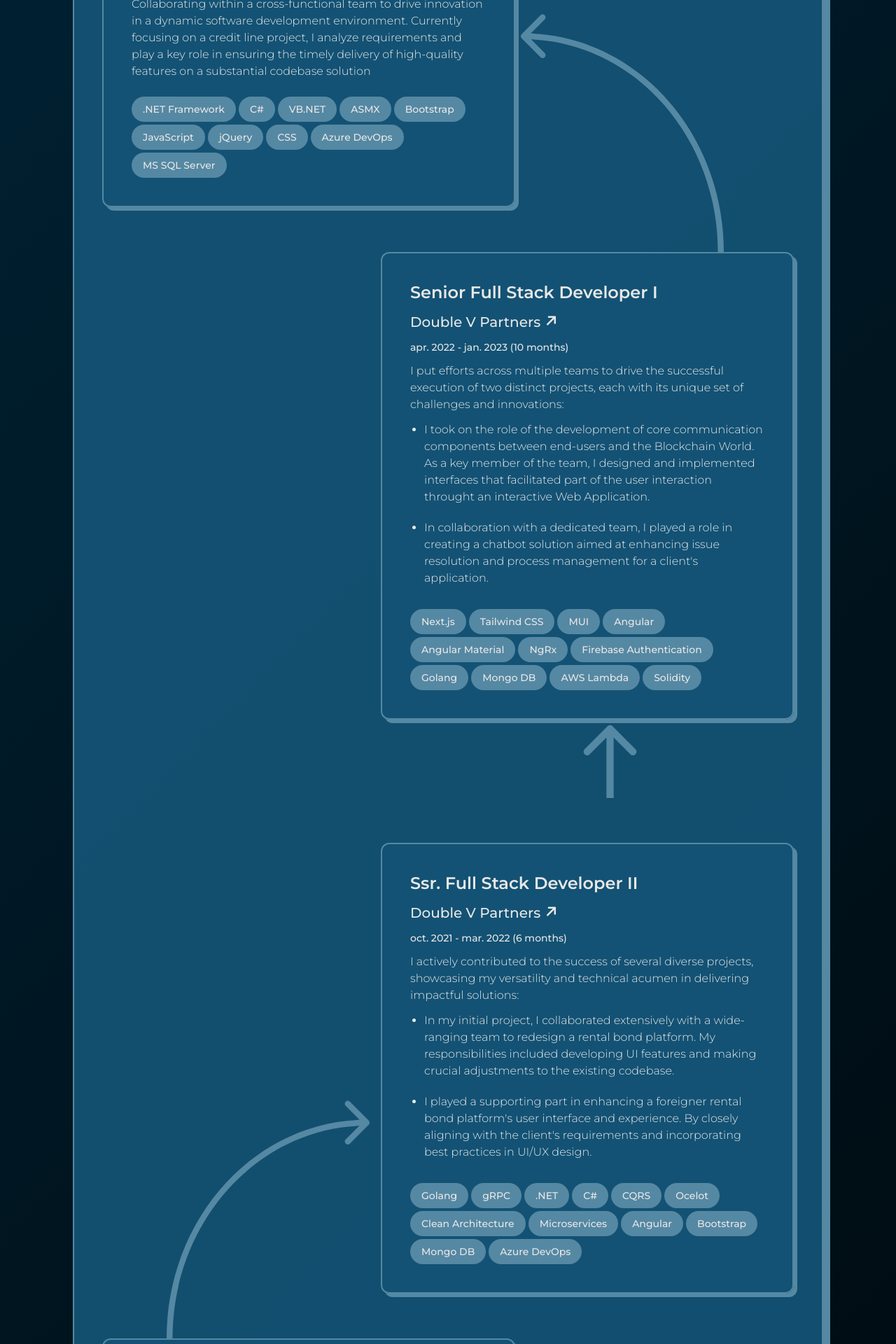
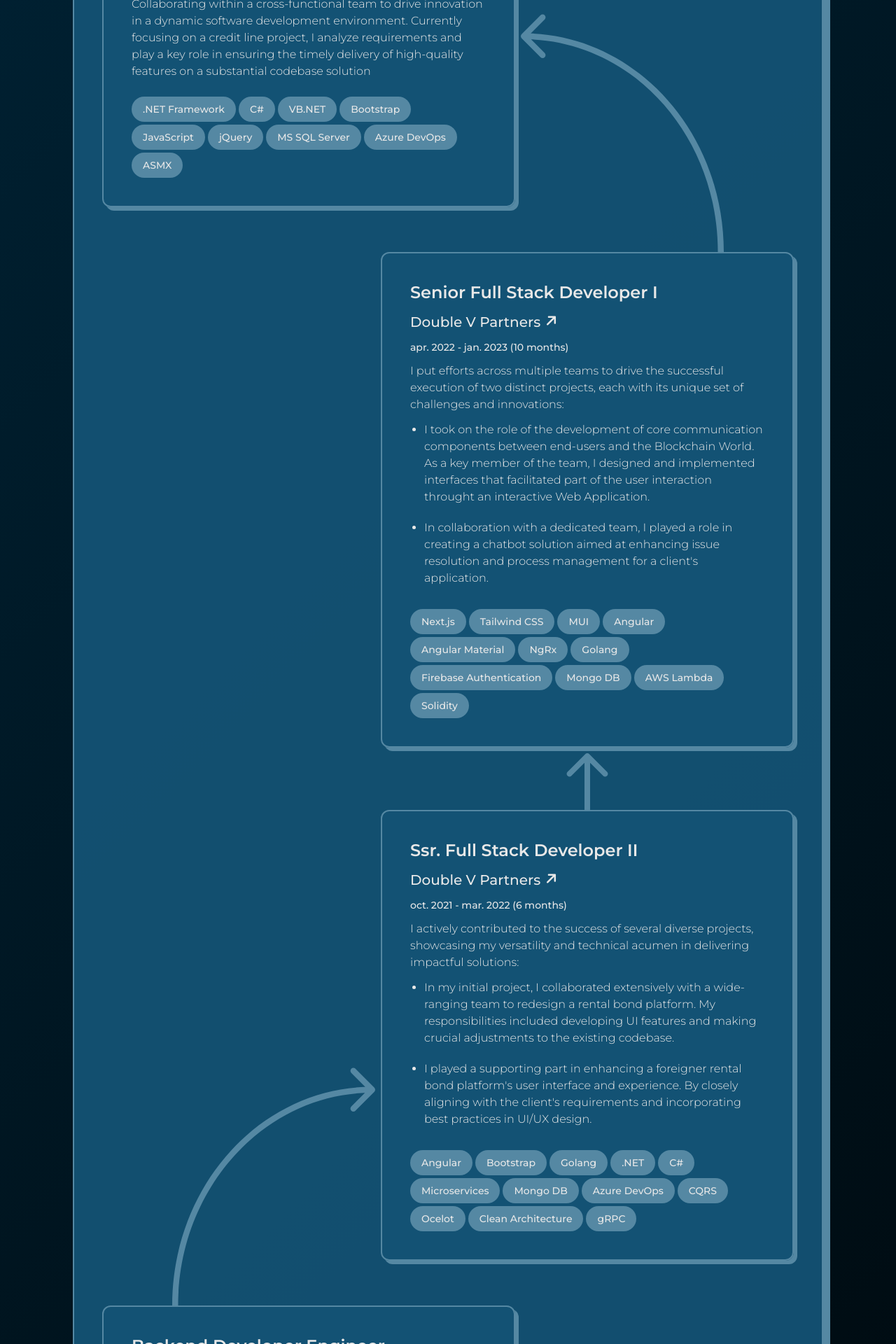
Before and after one commit to pr0mming/bluish-portfolio, a Next.js app: page / in a window 1280 px wide. Shown: the part 3960-5880 px from the top of the page at 70% size. Built offline with nearby package versions, Linux system fonts and the light colour scheme.

Commit message:
Added refactor in Experience Page

```diff
--- /dev/null
+++ b/src/components/pages/experience/experience-last-role/ExperienceLastRole.tsx
@@ -0,0 +1,95 @@
+// Next
+import Image from 'next/image'
+
+// Components
+import ExperienceCard from '@src/components/ui/experience-card/ExperienceCard'
+
+// Modules
+import ExperienceEntity from '@src/modules/features/pages/experience/domain/ExperienceEntity'
+
+export interface IExperienceLastRoleProps {
+  type: 'left' | 'right'
+  isFirstItem: boolean
+  isLastItem: boolean
+  experience: ExperienceEntity
+}
+
+const ExperienceLastRole = ({
+  type,
+  isFirstItem,
+  isLastItem,
+  experience
+}: IExperienceLastRoleProps) => {
+  if (type === 'left') {
+    return (
+      <div
+        className={`flex flex-col items-center lg:flex-row lg:items-end lg:justify-start gap-2 ${
+          isFirstItem ? 'lg:mt-16' : ''
+        }`}
+      >
+        <ExperienceCard experience={experience} />
+
+        {!isLastItem && (
+          <>
+            <div className="relative hidden lg:block -bottom-16 pe-2">
+              <Image
+                src="/misc/curved-arrow.svg"
+                alt="Curved Arrow"
+                width={290}
+                height={266}
+              />
+            </div>
+            <div className="block lg:hidden">
+              <Image
+                src="/misc/twisted-blue-arrow.svg"
+                alt="Colombia"
+                width={93}
+                height={80}
+              />
+            </div>
+          </>
+        )}
+      </div>
+    )
+  }
+
+  if (type === 'right') {
+    return (
+      <div
+        className={`flex flex-col-reverse items-center lg:flex-row lg:items-end lg:justify-end gap-2 ${
+          isFirstItem ? 'lg:mt-16' : ''
+        }`}
+      >
+        {!isLastItem && (
+          <>
+            <div className="relative hidden lg:block -bottom-16 ps-2">
+              <Image
+                src="/misc/curved-arrow.svg"
+                alt="Curved Arrow"
+                width={290}
+                height={266}
+                style={{
+                  transform: 'scaleX(-1)'
+                }}
+              />
+            </div>
+            <div className="block lg:hidden">
+              <Image
+                src="/misc/twisted-blue-arrow.svg"
+                alt="Colombia"
+                width={93}
+                height={80}
+              />
+            </div>
+          </>
+        )}
+
+        <ExperienceCard experience={experience} />
+      </div>
+    )
+  }
+
+  return null
+}
+
+export default ExperienceLastRole
--- /dev/null
+++ b/src/components/pages/experience/experience-role/ExperienceRole.tsx
@@ -0,0 +1,50 @@
+// Next
+import Image from 'next/image'
+
+// Components
+import ExperienceCard from '@src/components/ui/experience-card/ExperienceCard'
+
+// Modules
+import ExperienceEntity from '@src/modules/features/pages/experience/domain/ExperienceEntity'
+
+export interface IExperienceRoleProps {
+  type: 'left' | 'right'
+  isFirstItem: boolean
+  isLastItem: boolean
+  experience: ExperienceEntity
+}
+
+const ExperienceRole = ({
+  type,
+  isFirstItem,
+  isLastItem,
+  experience
+}: IExperienceRoleProps) => {
+  const isLeft = type === 'left'
+  const justifyDirection = isLeft ? 'lg:justify-start' : 'lg:justify-end'
+
+  return (
+    <div
+      className={`flex justify-center ${justifyDirection} ${
+        isFirstItem ? 'lg:mt-16' : ''
+      }`}
+    >
+      <div className="flex flex-col items-center">
+        <ExperienceCard experience={experience} />
+
+        {!isLastItem && (
+          <div className="mt-2">
+            <Image
+              src="/misc/mini-arrow.svg"
+              alt="Mini Arrow"
+              width={60}
+              height={0}
+            />
+          </div>
+        )}
+      </div>
+    </div>
+  )
+}
+
+export default ExperienceRole
--- a/src/components/pages/experience/experience-section/ExperienceSection.tsx
+++ b/src/components/pages/experience/experience-section/ExperienceSection.tsx
@@ -1,9 +1,7 @@
-// Next
-import Image from 'next/image'
-
 // Components
-import ExperienceCard from '@src/components/ui/experience-card/ExperienceCard'
 import ExperienceEntity from '@src/modules/features/pages/experience/domain/ExperienceEntity'
+import ExperienceLastRole from '../experience-last-role/ExperienceLastRole'
+import ExperienceRole from '../experience-role/ExperienceRole'
 
 export interface IExperienceSectionProps {
   elementNumber: number
@@ -18,115 +16,36 @@ const ExperienceSection = ({
   isLastElement,
   experiences
 }: IExperienceSectionProps) => {
-  if (elementNumber % 2 === 0) {
+  const isEven = elementNumber % 2 === 0
+
   return (
     <>
-        {experiences.map((experience, i) => (
-          <div
+      {experiences.map((experience, i) => {
+        const isFirstItem = i === 0 && !isFirstElement
+        const isLastItem = i === experiences.length - 1
+
+        if (isLastItem) {
+          return (
+            <ExperienceLastRole
               key={experience.id}
-            className={`flex flex-col items-center lg:flex-row lg:items-end lg:justify-start gap-2 ${
-              isFirstElement ? 'mt-0' : 'mt-16'
-            }`}
-          >
-            <ExperienceCard experience={experience} />
-            {!isLastElement &&
-              experiences.length > 1 &&
-              i < experiences.length - 1 && (
-                <>
-                  <div className="relative flex items-end -bottom-16 pe-2">
-                    <Image
-                      src="/misc/mini-arrow.svg"
-                      alt="Colombia"
-                      width={77}
-                      height={50}
+              type={isEven ? 'left' : 'right'}
+              isFirstItem={isFirstItem}
+              isLastItem={isLastElement}
+              experience={experience}
             />
-                  </div>
-                </>
-              )}
-            {!isLastElement && i === experiences.length - 1 && (
-              <>
-                <div className="relative hidden lg:flex items-end -bottom-16 pe-2">
-                  <Image
-                    src="/misc/curved-arrow.svg"
-                    alt="Colombia"
-                    width={290}
-                    height={266}
-                  />
-                </div>
-                <div className="block lg:hidden">
-                  <Image
-                    src="/misc/twisted-blue-arrow.svg"
-                    alt="Colombia"
-                    width={93}
-                    height={80}
-                  />
-                </div>
-              </>
-            )}
-          </div>
-        ))}
-      </>
           )
         }
 
         return (
-    <>
-      {experiences.map((experience, i) => (
-        <div
+          <ExperienceRole
             key={experience.id}
-          className={`flex ${
-            !isLastElement &&
-            experiences.length > 1 &&
-            i < experiences.length - 1
-              ? 'flex-col-reverse items-end'
-              : 'flex-row'
-          } justify-center lg:justify-end gap-2 mt-0 lg:mt-16`}
-        >
-          {!isLastElement &&
-            experiences.length > 1 &&
-            i < experiences.length - 1 && (
-              <div
-                className={`relative flex ${
-                  !isLastElement &&
-                  experiences.length > 1 &&
-                  i < experiences.length - 1
-                    ? 'right-56'
-                    : '-bottom-16'
-                } items-end `}
-              >
-                <Image
-                  src="/misc/mini-arrow.svg"
-                  alt="Colombia"
-                  width={77}
-                  height={20}
-                  style={{ transform: 'scaleX(-1)' }}
+            type={isEven ? 'left' : 'right'}
+            isFirstItem={isFirstItem}
+            isLastItem={isLastItem}
+            experience={experience}
           />
-              </div>
-            )}
-          {!isLastElement && i === experiences.length - 1 && (
-            <>
-              <div className="relative hidden lg:flex items-end -bottom-16 pe-2">
-                <Image
-                  src="/misc/curved-arrow.svg"
-                  alt="Colombia"
-                  width={290}
-                  height={266}
-                  style={{ transform: 'scaleX(-1)' }}
-                />
-              </div>
-              <div className="block lg:hidden">
-                <Image
-                  src="/misc/twisted-blue-arrow.svg"
-                  alt="Colombia"
-                  width={93}
-                  height={80}
-                />
-              </div>
-            </>
-          )}
-          <ExperienceCard experience={experience} />
-        </div>
-      ))}
+        )
+      })}
     </>
   )
 }
--- a/src/components/pages/pages-tree/PagesTree.tsx
+++ b/src/components/pages/pages-tree/PagesTree.tsx
@@ -1,9 +1,7 @@
 'use client'
-// Next
-import dynamic from 'next/dynamic'
 
-// Lazy
-const PageInView = dynamic(() => import('./PageInView'))
+// Components
+import PageInView from './PageInView'
 
 // Extensions
 import getCustomPages from './lazy-definition'
--- a/src/components/ui/experience-card/ExperienceCard.tsx
+++ b/src/components/ui/experience-card/ExperienceCard.tsx
@@ -59,8 +59,8 @@ const ExperienceCard = ({ experience }: IExperienceCardProps) => {
         </a>
       </span>
       <h5 className="font-medium text-sm">{time}</h5>
-      <p className="font-light">{description}</p>
-      <ul className="list-disc font-light text-base ms-5">
+      <p className="font-light text-sm md:text-base">{description}</p>
+      <ul className="list-disc font-light text-sm md:text-base ms-5">
         {details?.map((detail) => (
           <li key={detail} className="mb-5">
             {detail}
@@ -71,7 +71,7 @@ const ExperienceCard = ({ experience }: IExperienceCardProps) => {
         {technologies.map((tech) => (
           <div
             key={tech}
-            className="bg-accent text-white font-medium text-sm rounded-full px-4 py-2"
+            className="bg-accent text-white font-medium text-xs md:text-sm rounded-full px-4 py-2"
           >
             {tech}
           </div>
--- a/src/modules/features/pages/experience/application/getAllExperience.ts
+++ b/src/modules/features/pages/experience/application/getAllExperience.ts
@@ -15,13 +15,12 @@ const getAllExperience = (): ExperienceEntity[][] => {
           '.NET Framework',
           'C#',
           'VB.NET',
-          'ASMX',
           'Bootstrap',
           'JavaScript',
           'jQuery',
-          'CSS',
+          'MS SQL Server',
           'Azure DevOps',
-          'MS SQL Server'
+          'ASMX'
         ]
       }
     ],
@@ -45,8 +44,8 @@ const getAllExperience = (): ExperienceEntity[][] => {
           'Angular',
           'Angular Material',
           'NgRx',
+          'Golang',
           'Firebase Authentication',
-          'Golang',
           'Mongo DB',
           'AWS Lambda',
           'Solidity'
@@ -65,18 +64,18 @@ const getAllExperience = (): ExperienceEntity[][] => {
           "I played a supporting part in enhancing a foreigner rental bond platform's user interface and experience. By closely aligning with the client's requirements and incorporating best practices in UI/UX design."
         ],
         technologies: [
+          'Angular',
+          'Bootstrap',
           'Golang',
-          'gRPC',
           '.NET',
           'C#',
+          'Microservices',
+          'Mongo DB',
+          'Azure DevOps',
           'CQRS',
           'Ocelot',
           'Clean Architecture',
-          'Microservices',
-          'Angular',
-          'Bootstrap',
-          'Mongo DB',
-          'Azure DevOps'
+          'gRPC'
         ]
       }
     ],
@@ -95,14 +94,15 @@ const getAllExperience = (): ExperienceEntity[][] => {
         ],
         technologies: [
           'Angular',
+          'Angular Material',
+          'TypeScript',
+          'Bootstrap',
           'PrimeNG',
+          '.NET Core',
+          'C#',
           'Firebase Realtime',
-          'Bootstrap',
-          '.NET Core',
           'Oracle Database',
-          'Angular Material',
           'Azure DevOps',
-          'TypeScript',
           'Gitflow'
         ]
       }
@@ -132,7 +132,7 @@ const getAllExperience = (): ExperienceEntity[][] => {
       {
         id: 6,
         position: 'Junior Application Development Analyst',
-        companyName: 'jun. 2017 - dec. 2019 (2 year 7 months)',
+        companyName: 'UTAP',
         companyWebsite: 'https://www.utap.edu.co',
         time: 'jan. 2021 - feb. 2022 (1 year 2 months)',
         description:
@@ -142,6 +142,9 @@ const getAllExperience = (): ExperienceEntity[][] => {
           'My involvement extended to the enhancement of a substantial corporative Desktop App, pivotal to managing diverse business processes and manual tasks. In a collaborative environment, I enthusiastically took on the responsibility of fulfilling diverse requirements that aimed to improve app functionality and user experience.'
         ],
         technologies: [
+          'Bootstrap',
+          'CSS',
+          'jQuery',
           '.NET Framework',
           'C#',
           'MS SQL Server',
@@ -150,9 +153,6 @@ const getAllExperience = (): ExperienceEntity[][] => {
           'Winforms',
           'EF',
           'ASMX',
-          'Bootstrap',
-          'jQuery',
-          'CSS',
           'SVN'
         ]
       }
```
Also changed, not shown: package.json (+13 -13 lines), 1 other file (tests, documents, lock files or other folders). Lines whose indentation alone changed are shown as unchanged.
